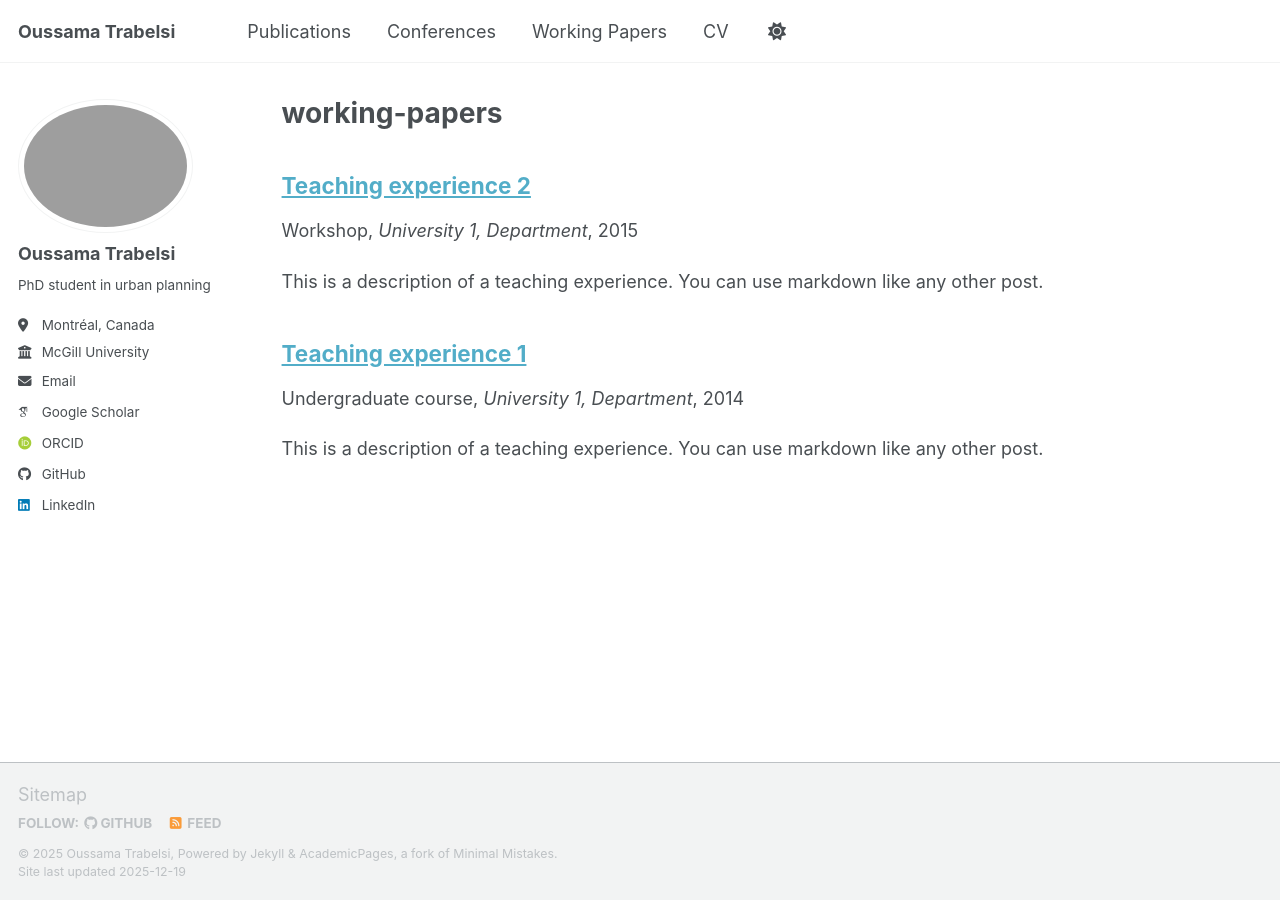
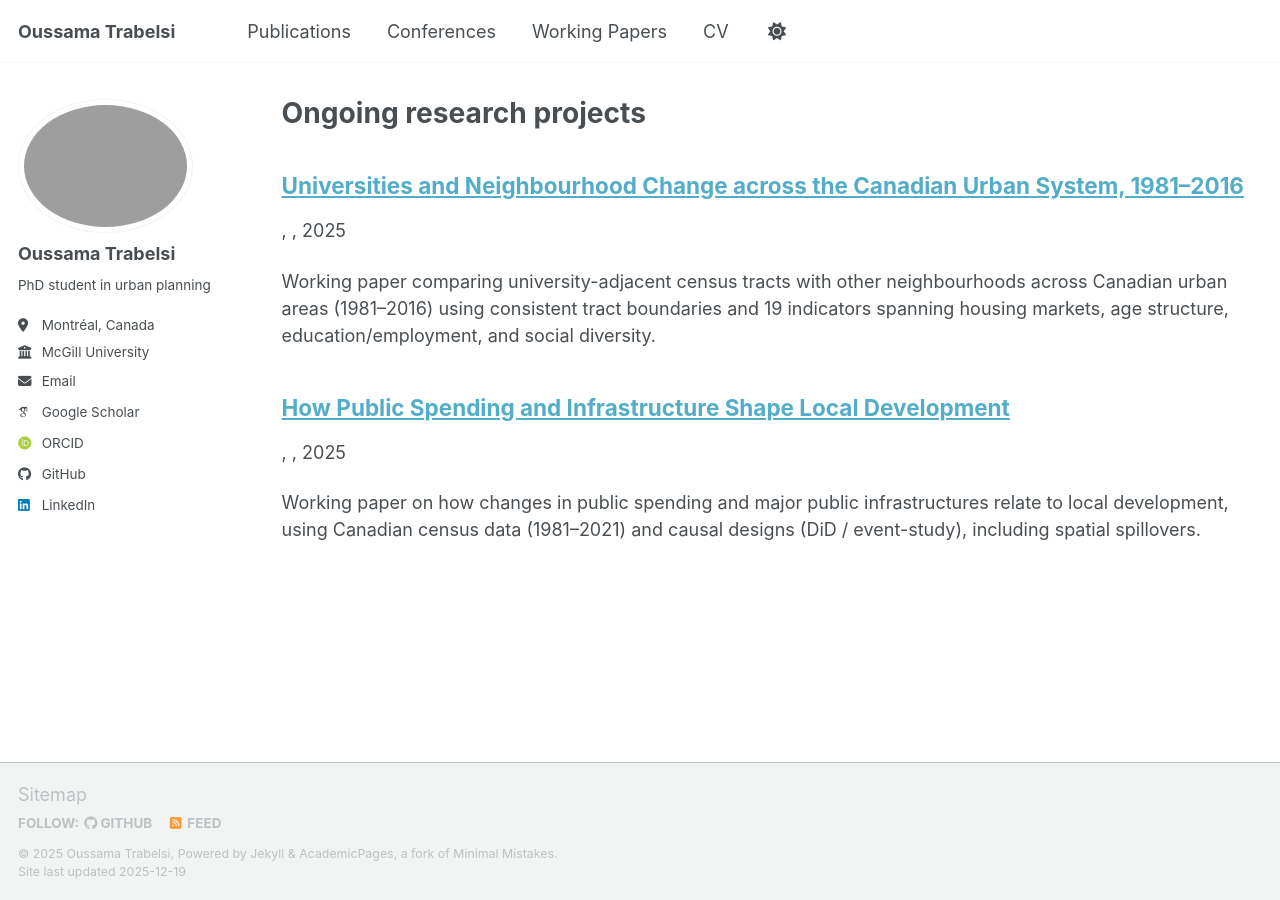
Before and after one commit to OussemaTrabelsi98/oussematrabelsi98.github.io, a Jekyll site: the page built from _pages/working-papers.html, in a window 1280 px wide. Built offline with Jekyll 4.4.1, drawn with Linux system fonts in a browser that asks for light colours; some web fonts are replaced; a script bundle is joined from its source files by our own code; library files that are not in the unit come from our copies.

Commit message:
working paper

```diff
--- a/_pages/working-papers.html
+++ b/_pages/working-papers.html
@@ -1,6 +1,6 @@
 ---
 layout: archive
-title: "working-papers"
+title: "Ongoing research projects"
 permalink: /working-papers/
 author_profile: true
 ---
--- a/_teaching/2014-spring-teaching-1.md
+++ /dev/null
@@ -1,20 +0,0 @@
----
-title: "Teaching experience 1"
-collection: teaching
-type: "Undergraduate course"
-permalink: /teaching/2014-spring-teaching-1
-venue: "University 1, Department"
-date: 2014-01-01
-location: "City, Country"
----
-
-This is a description of a teaching experience. You can use markdown like any other post.
-
-Heading 1
-======
-
-Heading 2
-======
-
-Heading 3
-======
--- a/_teaching/2015-spring-teaching-2.md
+++ /dev/null
@@ -1,20 +0,0 @@
----
-title: "Teaching experience 2"
-collection: teaching
-type: "Workshop"
-permalink: /teaching/2015-spring-teaching-1
-venue: "University 1, Department"
-date: 2015-01-01
-location: "City, Country"
----
-
-This is a description of a teaching experience. You can use markdown like any other post.
-
-Heading 1
-======
-
-Heading 2
-======
-
-Heading 3
-======
--- /dev/null
+++ b/_teaching/project1.md
@@ -0,0 +1,14 @@
+---
+title: "How Public Spending and Infrastructure Shape Local Development"
+collection: working_papers
+permalink: /working-papers/public-spending-infrastructure/
+excerpt: "Working paper on how changes in public spending and major public infrastructures relate to local development, using Canadian census data (1981–2021) and causal designs (DiD / event-study), including spatial spillovers."
+---
+
+**Co-author:** <a href="https://esad.faaad.ulaval.ca/personnel/professeurs/jean-dube">Jean Dubé</a>
+
+**Project summary.** This working paper studies how time-varying public-sector interventions—public spending and major infrastructures—are associated with local development outcomes over time.
+
+**Data.** The analysis uses Canadian census data from 1981 to 2021 (quinquennial waves) on a standardized municipal geography, combined with additional administrative sources describing the timing and location of infrastructures (e.g., highways) and selected public facilities.
+
+**Approach.** The empirical strategy relies on difference-in-differences and event-study logic embedded in an augmented growth-model framework with unit and time fixed effects, and extensions that account for spatial spillovers using a spatial weights matrix (queen contiguity).
--- /dev/null
+++ b/_teaching/project2.md
@@ -0,0 +1,12 @@
+---
+title: "Universities and Neighbourhood Change across the Canadian Urban System, 1981–2016"
+collection: working_papers
+permalink: /working-papers/universities-neighbourhood-change/
+excerpt: "Working paper comparing university-adjacent census tracts with other neighbourhoods across Canadian urban areas (1981–2016) using consistent tract boundaries and 19 indicators spanning housing markets, age structure, education/employment, and social diversity."
+---
+
+**Co-authors:** <a href="https://inrs.ca/en/research/professors/nick-revington/">Nick Revington</a>; <a href="https://inrs.ca/la-recherche/professeurs/cedric-brunelle/">Cédric Brunelle</a>
+
+**Project summary.** Universities are often celebrated for their positive contributions to urban development, but these benefits may be accompanied by negative impacts linked to gentrification and housing market transformation. Existing research is often based on single-case studies or small, non-representative samples.
+
+Using consistent census tract boundaries, this working paper compares socioeconomic indicators in university-adjacent tracts to the rest of the urban area from 1981 to 2016 across Canadian Census Metropolitan Areas and tracted Census Agglomerations with universities. The analysis covers 19 indicators grouped into four themes: housing markets, population age, education/employment characteristics, and social diversity. Differences are most pronounced in large and medium urban areas; in smaller urban areas, university neighbourhoods changed substantially in the early 2000s and have become increasingly distinct, resembling university neighbourhoods in larger urban areas.
```
